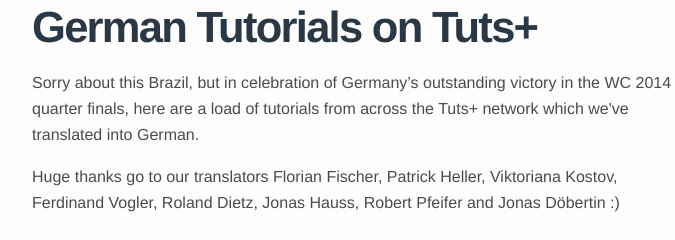
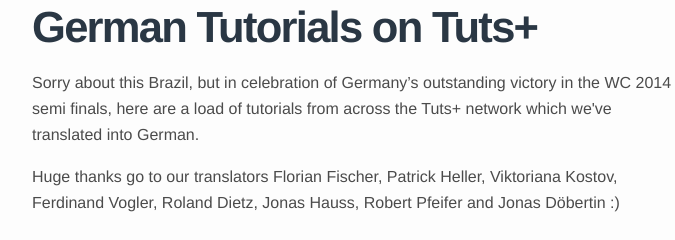
Before and after one commit to tutsplus/german-tutorials-on-tuts-, a plain HTML site: page index.html in a window 1280 px wide. Shown: the part 142-382 px from the top of the page, 283-958 px from the left. Drawn offline with Linux system fonts and the light colour scheme.

Commit message:
semi, not quarter..

```diff
--- a/index.html
+++ b/index.html
@@ -32,7 +32,7 @@
 
 <h1>German Tutorials on Tuts+</h1>
 
-<p>Sorry about this Brazil, but in celebration of Germany’s outstanding victory in the WC 2014 quarter finals, here are a load of tutorials from across the Tuts+ network which we've translated into German.</p>
+<p>Sorry about this Brazil, but in celebration of Germany’s outstanding victory in the WC 2014 semi finals, here are a load of tutorials from across the Tuts+ network which we've translated into German.</p>
 
 <p>Huge thanks go to our translators  Florian Fischer, Patrick Heller, Viktoriana Kostov, Ferdinand Vogler, Roland Dietz, Jonas Hauss, Robert Pfeifer and Jonas Döbertin   :)</p>
 
```
